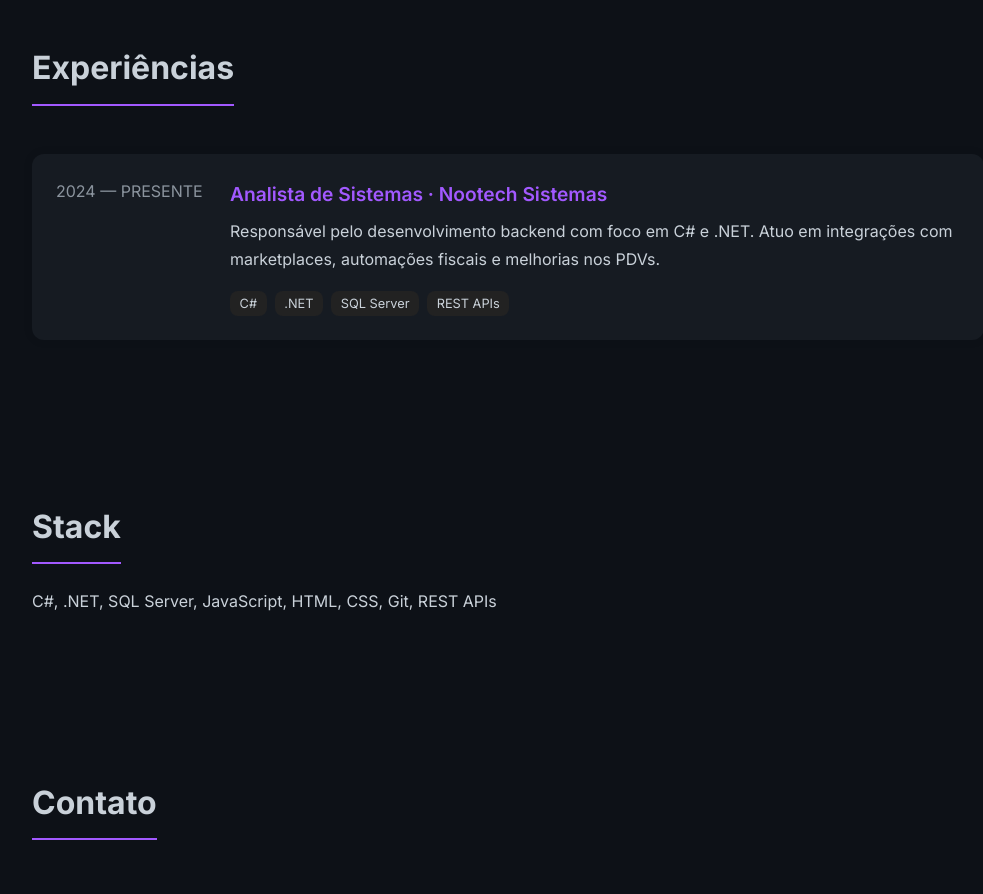
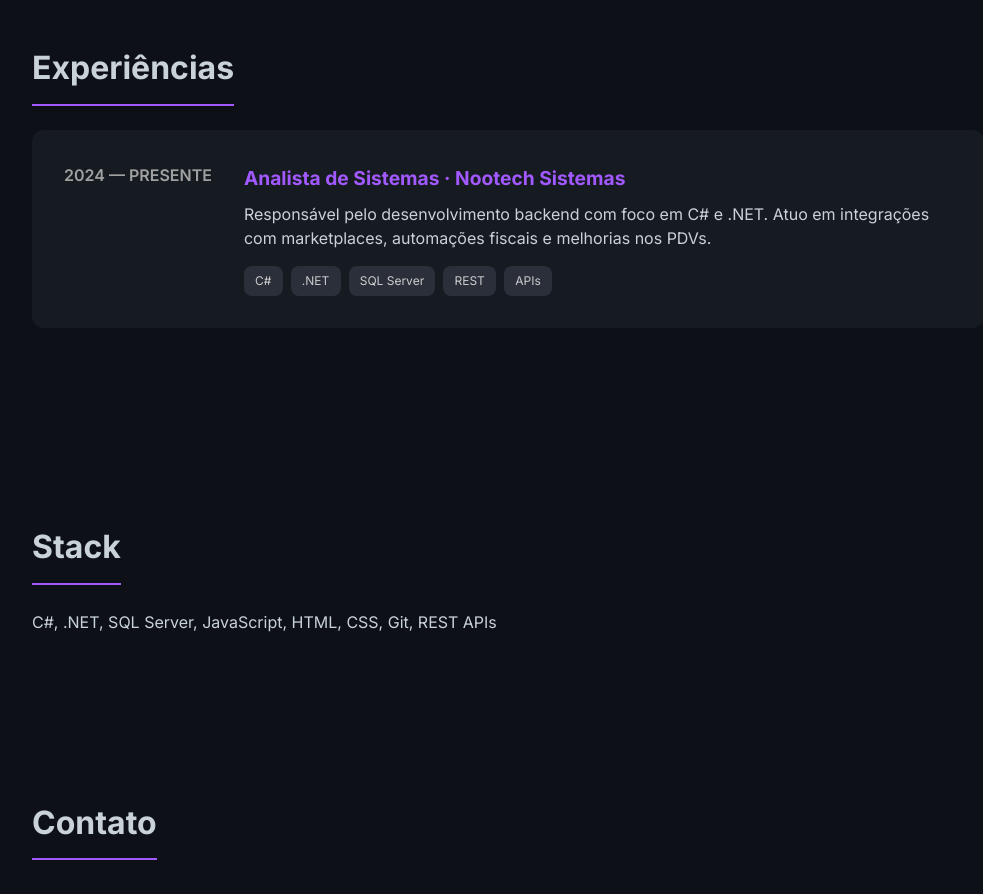
Before and after one commit to SonyBlackk/meu-website, a Next.js app: page / in a window 1280 px wide. Shown: the part 1280-2174 px from the top of the page, without its empty margins (132-1115 px from the left). Built offline with nearby package versions, Linux system fonts and the light colour scheme.

Commit message:
0.1.6 - Adicionado a seção de experiencias

```diff
--- a/pages/index.js
+++ b/pages/index.js
@@ -63,32 +63,25 @@ export default function Home() {
         <section id="experiencia" className="experiencia">
           <div className="container">
             <h2>Experiências</h2>
-
-            <div className="card-experiencia">
-              <div className="data-experiencia">
-                <span>2024 — PRESENTE</span>
-              </div>
-              <div className="conteudo-experiencia">
-                <h3>
-                  <a href="https://nootech.com.br" target="_blank" rel="noreferrer">
-                    Analista de Sistemas · Nootech Sistemas
-                  </a>
-                </h3>
+            <div className="experiencia-card">
+              <div className="experiencia-periodo">2024 — PRESENTE</div>
+              <div className="experiencia-detalhes">
+                <h3>Analista de Sistemas · Nootech Sistemas</h3>
                 <p>
                   Responsável pelo desenvolvimento backend com foco em C# e .NET.
                   Atuo em integrações com marketplaces, automações fiscais e melhorias nos PDVs.
                 </p>
-                <div className="tags-experiencia">
-                  <span>C#</span>
-                  <span>.NET</span>
-                  <span>SQL Server</span>
-                  <span>REST APIs</span>
+                <div className="experiencia-tags">
+                  <span className="experiencia-tag">C#</span>
+                  <span className="experiencia-tag">.NET</span>
+                  <span className="experiencia-tag">SQL Server</span>
+                  <span className="experiencia-tag">REST</span>
+                  <span className="experiencia-tag">APIs</span>
                 </div>
               </div>
             </div>
           </div>
         </section>
-
 
         <section id="stack" className="stack">
           <div className="container">
--- a/styles/globals.css
+++ b/styles/globals.css
@@ -178,6 +178,63 @@ footer {
   font-size: 0.8rem;
   margin-right: 0.5rem;
 }
+.experiencia-card {
+  display: flex;
+  flex-direction: row;
+  background-color: var(--cor-secundaria);
+  padding: 2rem;
+  border-radius: 12px;
+  margin-bottom: 2rem;
+  gap: 2rem;
+  flex-wrap: wrap;
+}
+
+.experiencia-periodo {
+  font-weight: 600;
+  color: #a0a0a0;
+  white-space: nowrap;
+  min-width: 100px;
+}
+
+.experiencia-detalhes {
+  flex: 1;
+}
+
+.experiencia-detalhes h3 {
+  font-size: 1.2rem;
+  margin-bottom: 0.5rem;
+  color: var(--cor-destaque);
+}
+
+.experiencia-detalhes p {
+  margin-bottom: 1rem;
+  line-height: 1.5;
+}
+
+.experiencia-tags {
+  display: flex;
+  flex-wrap: wrap;
+  gap: 0.5rem;
+}
+
+.experiencia-tag {
+  background-color: #2a2f3a;
+  color: #ccc;
+  padding: 0.3rem 0.7rem;
+  border-radius: 8px;
+  font-size: 0.75rem;
+}
+
+/* Responsivo */
+@media (max-width: 768px) {
+  .experiencia-card {
+    flex-direction: column;
+  }
+
+  .experiencia-periodo {
+    margin-bottom: 1rem;
+  }
+}
 
 
 /* Contato */
```
